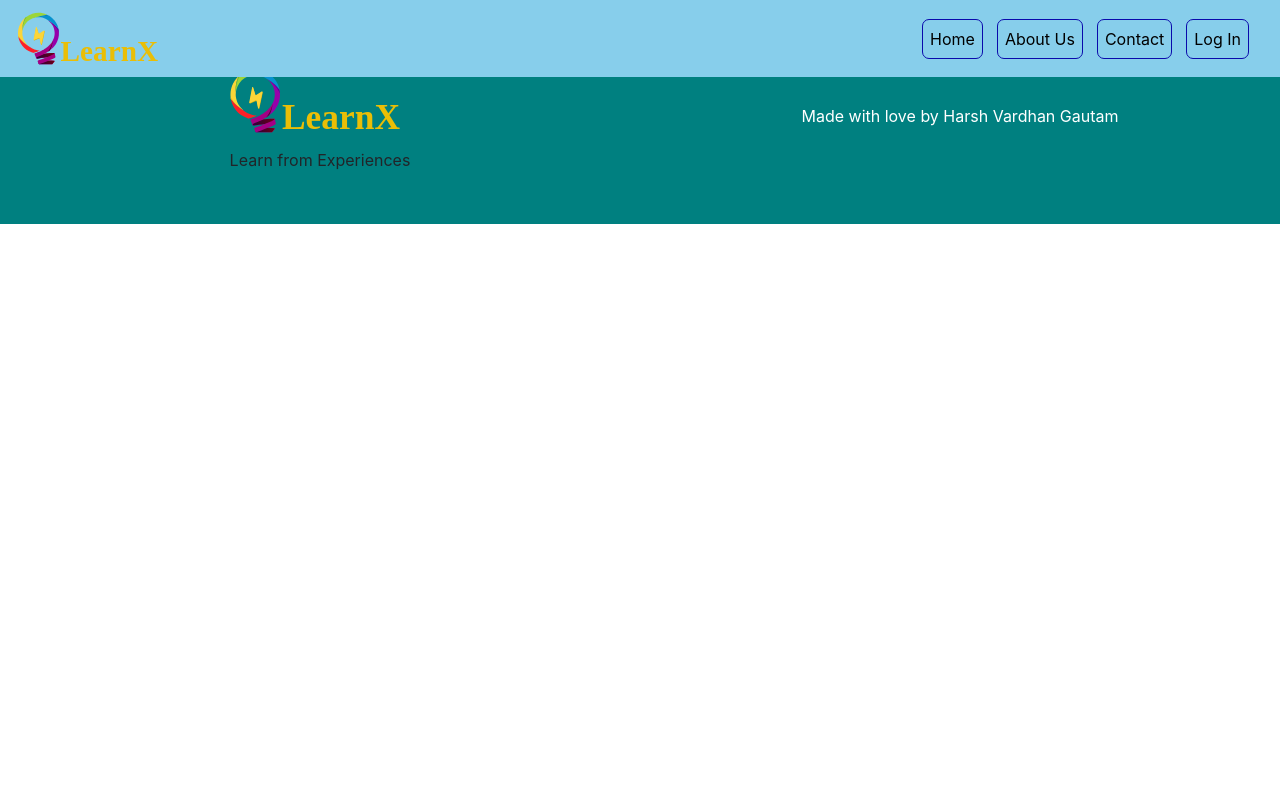
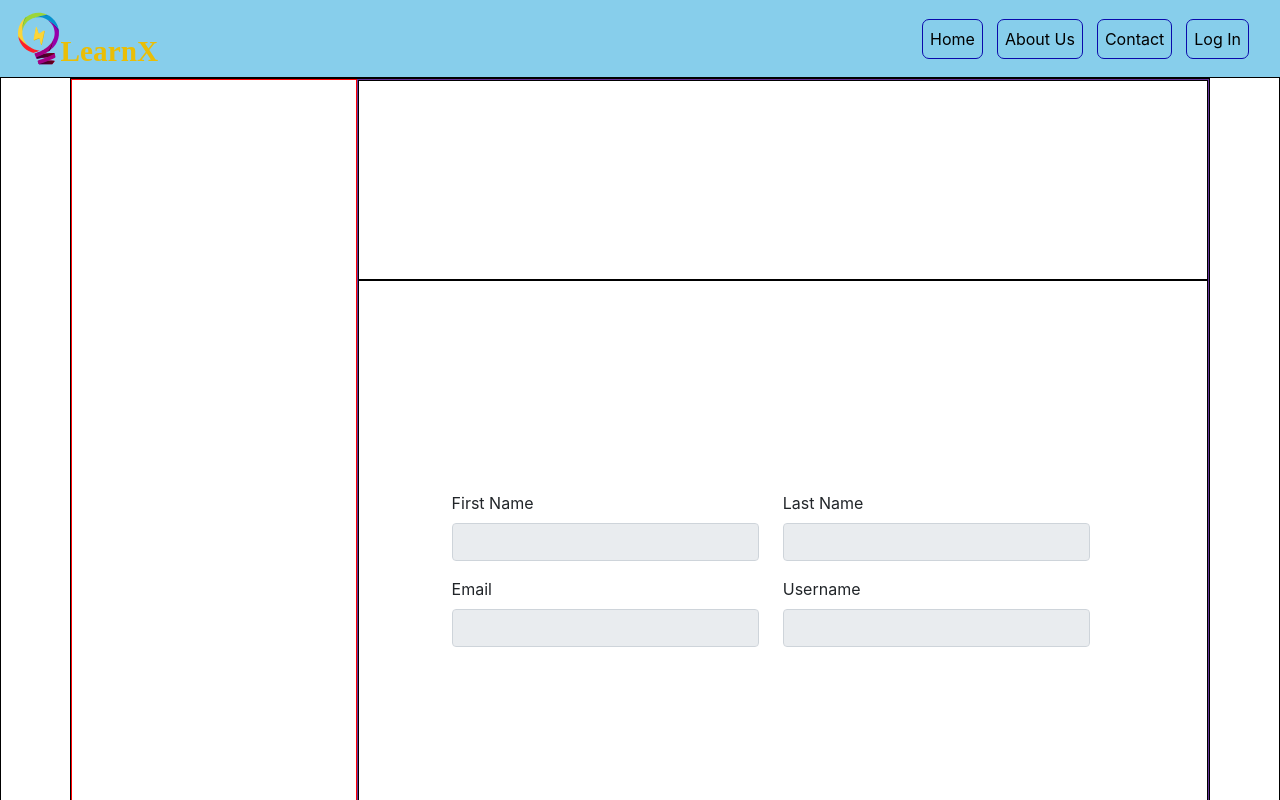
Before and after one commit to hvg2416/learn-exp, a React (Create React App) app: page /profile in a window 1280 px wide. Shown: the top 800 px of the page. Built offline with nearby package versions, Linux system fonts and the light colour scheme; no server answers; a web font is replaced by a local one.

Commit message:
Updates on work :
1. Completed user Profile Button UI
2. Started developing user Profile Component

```diff
--- a/src/App.js
+++ b/src/App.js
@@ -6,6 +6,7 @@ import About from './components/about';
 import { Switch, Route } from 'react-router-dom';
 import Footer from './components/footer';
 import Contribute from './components/contribute';
+import UserProfile from './components/userProfile';
 
 function App() {
   return (
@@ -15,6 +16,7 @@ function App() {
         <Route exact path='/' component={Home} />
         <Route path='/about' component={About} />
         <Route path='/contribute' component={Contribute} />
+        <Route path='/profile' component={UserProfile} />
       </Switch>
       <Footer />
     </>
--- a/src/components/navbar.js
+++ b/src/components/navbar.js
@@ -279,8 +279,15 @@ class Navbar extends Component {
                         <Link to='/contact' className="navbar-link">Contact</Link>
                         <Link to='/contribute' className="navbar-link" id="contribute-btn">Contribute</Link>
                         <div className='user-profile-btn-div' id='user-profile-icon'>
-                            <div className='user-profile-btn-thumbnail-div'></div>
-                            <span className='user-profile-btn-user-firstname'> {this.state.loggedInUserInfo.firstname} </span>
+                            <div className='user-profile-thumbnail-view-div'>
+                                <div className='user-profile-btn-thumbnail-div'></div>
+                                <span className='user-profile-btn-user-firstname'> {this.state.loggedInUserInfo.firstname} </span>
+                            </div>
+                            <div className='user-profile-thumbnail-hover-menu-div'>
+                                <Link to='/profile'className='navbar-link user-profile-thumbnail-links'> My Profile </Link>
+                                <Link to='#'className='navbar-link user-profile-thumbnail-links'> Contribute </Link>
+                                <Link to='#'className='navbar-link user-profile-thumbnail-links'> Log Out </Link>
+                            </div>
                         </div>
                         <Link to='#' className="navbar-link" id="login-btn" onClick={this.openLogInModal} >Log In</Link>
                     </div>
--- /dev/null
+++ b/src/components/userProfile.js
@@ -0,0 +1,47 @@
+import React, { Component } from 'react';
+import '../styles/userProfile.css';
+
+class UserProfile extends Component {
+
+    render() {
+
+        return (
+            <div className='container-fluid user-profile-container-fluid-div'>
+                <div className='container user-profile-container-div'>
+                    <div className='row user-profile-left-menu-div'></div>
+                    <div className='row user-profile-main-div'>
+                        <div className='col user-profile-main-div-header-div'>
+
+                        </div>
+                        <div className='col user-profile-main-div-user-info-div'>
+                            <form>
+                                <div className='form-group user-profile-info-div'>
+                                    <div className='user-profile-form-groups'>
+                                        <label for='user-firstname'>First Name</label>
+                                        <input type='text' className='form-control user-profile-input-field' id='user-firstname' disabled></input>
+                                    </div>
+                                    <div className='user-profile-form-groups'>
+                                        <label for='user-lastname'>Last Name</label>
+                                        <input type='text' className='form-control user-profile-input-field' id='user-lastname' disabled></input>
+                                    </div>
+                                </div>
+                                <div className='form-group user-profile-info-div'>
+                                    <div className='user-profile-form-groups'>
+                                        <label for='user-email'>Email</label>
+                                        <input type='text' className='form-control user-profile-input-field' id='user-email' disabled></input>
+                                    </div>
+                                    <div className='user-profile-form-groups'>
+                                        <label for='user-username'>Username</label>
+                                        <input type='text' className='form-control user-profile-input-field' id='user-username' disabled></input>
+                                    </div>
+                                </div>
+                            </form>
+                        </div>
+                    </div>
+                </div>
+            </div>
+        );
+    }
+}
+
+export default UserProfile;
--- a/src/styles/navbar.css
+++ b/src/styles/navbar.css
@@ -81,9 +81,21 @@
 }
 
 .user-profile-btn-div {
-    border: black solid 1px;
     display: none;
+    flex-direction: column;
+    position: relative;
     align-items: center;
+    margin-left: 7px;
+}
+
+.user-profile-btn-div:hover {
+    cursor: pointer;
+}
+
+.user-profile-thumbnail-view-div {
+    display: flex;
+    align-items: center;
+    padding: 0px;
 }
 
 .user-profile-btn-thumbnail-div {
@@ -96,7 +108,33 @@
 }
 
 .user-profile-btn-user-firstname {
+    font-size: medium;
+}
 
+.user-profile-thumbnail-hover-menu-div {
+    display: none;
+    position: absolute;
+    flex-direction: column;
+    top: 6vh;
+    padding: 4px;
+}
+
+.user-profile-btn-div:hover .user-profile-thumbnail-hover-menu-div {
+    display: flex;
+}
+
+.user-profile-thumbnail-links{
+    width: 6.3vw;
+    text-align: center;
+    color: black;
+    font-size: 1vw;
+    margin-top: 2px;
+    background-color: rgba(135, 207, 235, 0.877);
+}
+
+.user-profile-thumbnail-links:hover{
+    color: black;
+    text-decoration: none;
 }
 
 /*------------------------------- Media Query-------------------------------------*/
--- /dev/null
+++ b/src/styles/userProfile.css
@@ -0,0 +1,51 @@
+.user-profile-container-fluid-div {
+    border: black solid 1px;
+    height: 100vh;
+    margin-top: 53px;
+    display: flex;
+}
+
+.user-profile-container-div {
+    border: black solid 1px;
+    height: 100%;
+    display: flex;
+}
+
+.user-profile-left-menu-div {
+    border: red solid 1px;
+    margin-right: 15px;
+    flex: 1;
+}
+
+.user-profile-main-div {
+    border: rebeccapurple solid 1px;
+    flex: 3;
+    display: flex;
+    flex-direction: column;
+}
+
+.user-profile-main-div-header-div {
+    border: black solid 1px;
+    flex: 1;
+}
+
+.user-profile-main-div-user-info-div {
+    border: black solid 1px;
+    flex: 3;
+    display: flex;
+    justify-content: center;
+    align-items: center;
+}
+
+.user-profile-info-div {
+    display: flex;
+    justify-content: space-between;
+}
+
+.user-profile-input-field {
+    width: 24vw;
+}
+
+.user-profile-form-groups {
+    margin-right: 24px;
+}
```
